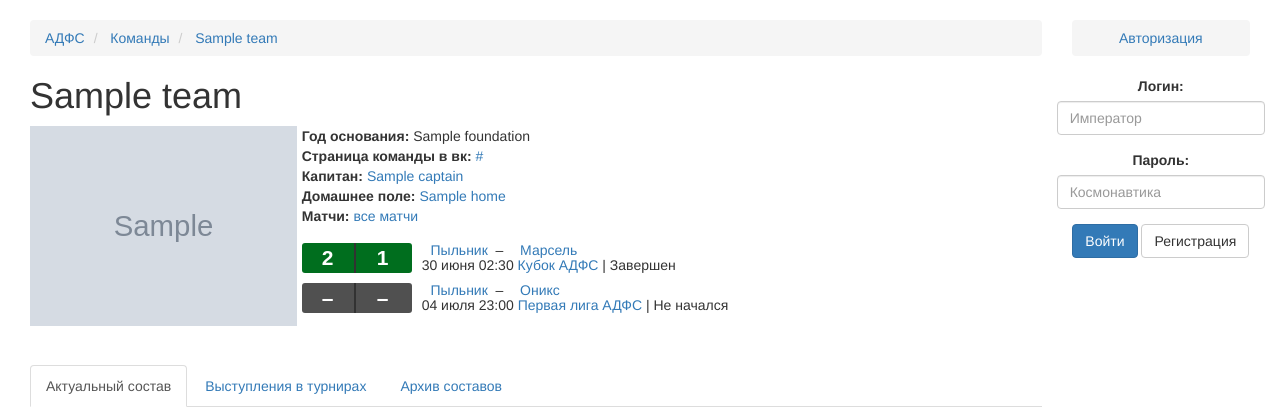
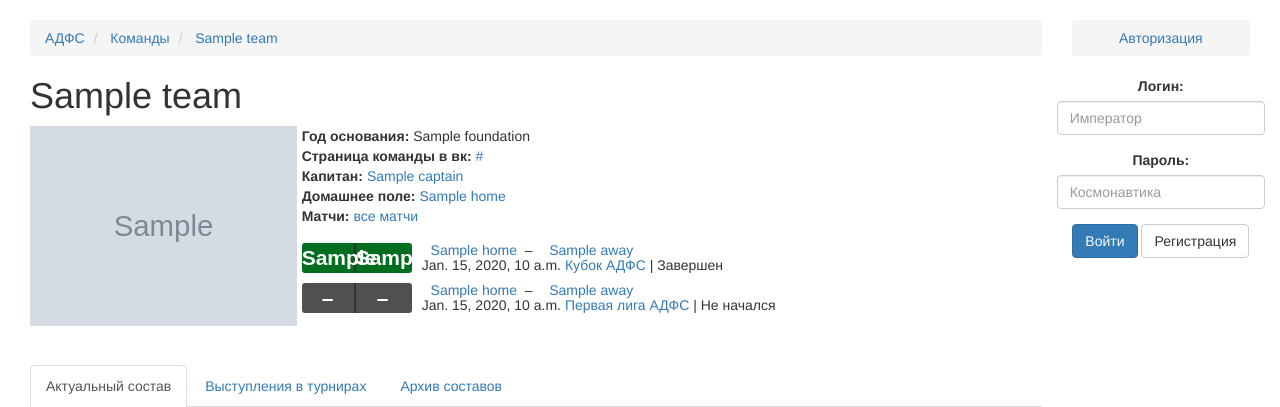
Before and after one commit to Imperat/ADFS_managers, a Django app: template templates/teamlogic/team.html in a window 1280 px wide. Shown: the part 52-459 px from the top of the page. Run offline with Django 3.2, Linux system fonts and the light colour scheme; the template is opened without the code that fills it: most values are stand-ins (such as "Sample title", 1, 10 or a date in 2020); grey boxes marked "Sample" are stand-in pictures; style sheets or scripts are compiled from the project's sources; some libraries are stand-ins or nearby versions.

Commit message:
Show on the match page the previous and the next matches.

```diff
--- a/templates/teamlogic/team.html
+++ b/templates/teamlogic/team.html
@@ -25,27 +25,29 @@
         <strong> Матчи: </strong> <a href="matches/"> все матчи </a>
 
         <div class="scores">
+            {% if last_match %}
             <div class="score-block">
                 <a href="http://www.sports.ru/stat/football/693/match/1028671.html">
                     <div class="score score-green">
-                        <span> 2 </span>
-                        <span> 1 </span>
+                        <span> {{ last_match.home_goal }} </span>
+                        <span> {{ last_match.away_goal }} </span>
                     </div>
                 </a>
 
                 <div class="score-descr">
                     <div class="commands">
-                        <i class="flag-s flag-1340" title="Чили" alt="Чили"></i>&nbsp;<a
-                            href="http://www.sports.ru/team-chile/">Пыльник</a>
+                        <i class="flag-s flag-1340" title="{{ last_match.home }}" alt="{{ last_match.home }}"></i>&nbsp;<a
+                            href="#">{{ last_match.home }}</a>
                         &nbsp;–&nbsp;
-                        <i class="flag-s flag-1357" title="Перу" alt="Перу"></i>&nbsp;<a
-                            href="http://www.sports.ru/tags/2793698/">Марсель</a>
+                        <i class="flag-s flag-1357" title="Перу" alt="{{ last_match.away }}"></i>&nbsp;<a
+                            href="#">{{ last_match.away }}</a>
                     </div>
-                    30 июня 02:30 <a href="http://www.sports.ru/copa-america/">Кубок АДФС</a> <span
+                    {{last_match.date_time}} <a href="#">Кубок АДФС</a> <span
                         class="sp">|</span>
                     Завершен
                 </div>
             </div>
+            {% endif %}
             <div class="score-block">
                 <a href="http://www.sports.ru/copa-america/team-chile-team-argentina/04-07-2015/">
                     <div class="score score-gray">
@@ -56,13 +58,13 @@
 
                 <div class="score-descr">
                     <div class="commands">
-                        <i class="flag-s flag-1340" title="Чили" alt="Чили"></i>&nbsp;<a
-                            href="http://www.sports.ru/team-chile/">Пыльник</a>
+                        <i class="flag-s flag-1340" title="{{ next_match.home }}" alt="{{ next_match.home }}"></i>&nbsp;<a
+                            href="#">{{ next_match.home }}</a>
                         &nbsp;–&nbsp;
-                        <i class="flag-s flag-1332" title="Аргентина" alt="Аргентина"></i>&nbsp;<a
-                            href="http://www.sports.ru/team-argentina/">Оникс</a>
+                        <i class="flag-s flag-1332" title="{{ next_match.away }}" alt="{{ next_match.away }}"></i>&nbsp;<a
+                            href="#">{{ next_match.away }}</a>
                     </div>
-                    04 июля 23:00 <a href="http://www.sports.ru/copa-america/">Первая лига АДФС</a> <span
+                    {{ next_match.date_time }} <a href="#">Первая лига АДФС</a> <span
                         class="sp">|</span>
                     Не начался
                 </div>
```
Also changed, not shown: teamlogic/models.py (+10 -0 lines), teamlogic/teamlogic_utils.py (added, +23 -0 lines), teamlogic/views.py (+12 -0 lines).
